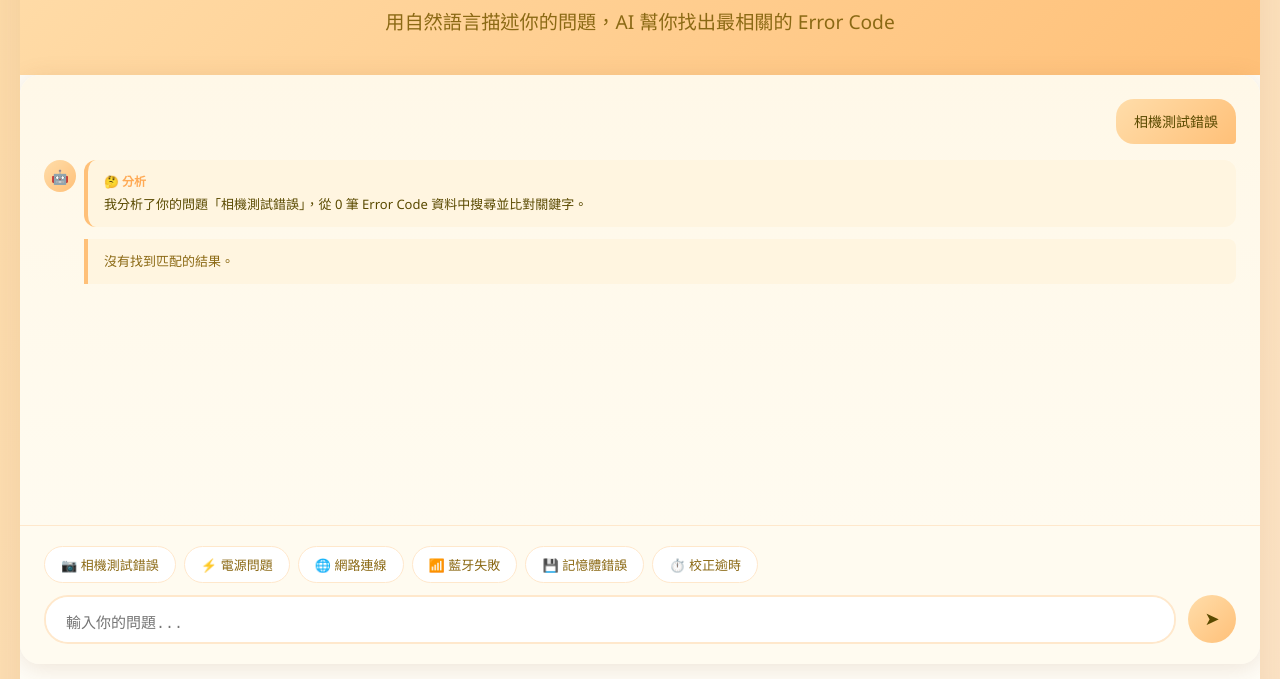
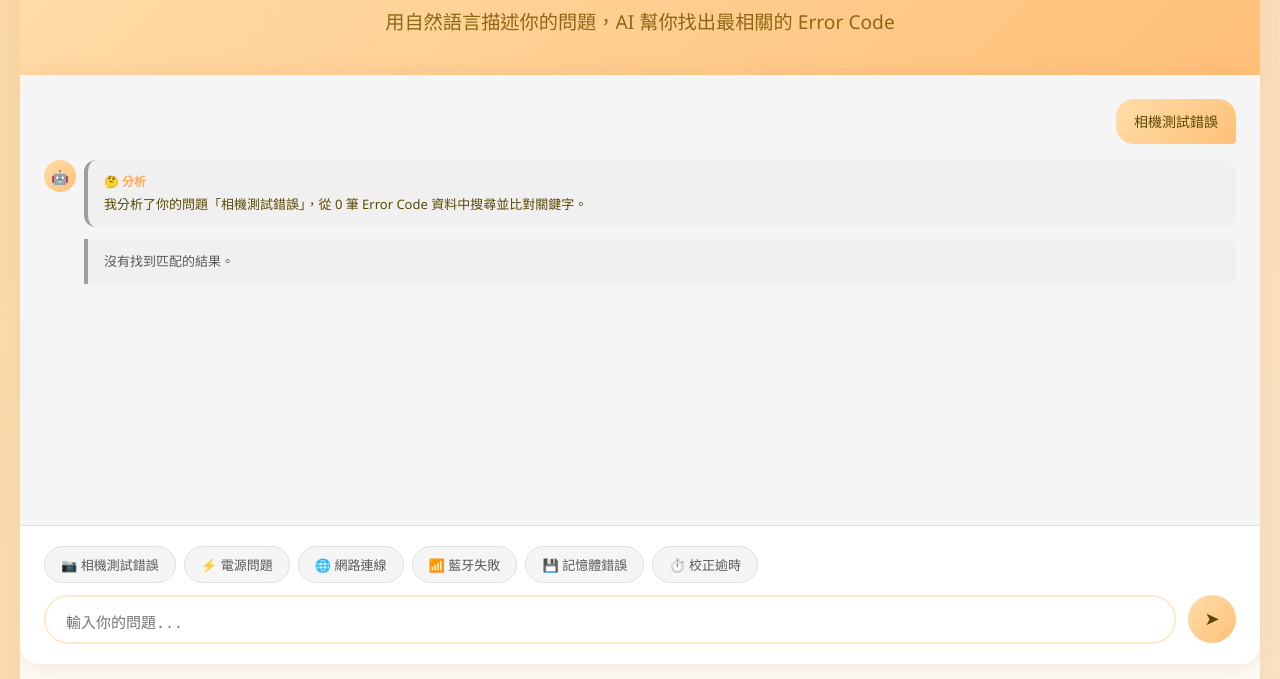
Before and after one commit to lobbster1234-ai/error-code-table, a plain HTML site: page index.html in a window 1280 px wide. Both pictures are taken after a click on the button "📷 相機測試錯誤". Shown: the part 121-800 px from the top of the page. Drawn offline with Linux system fonts and the light colour scheme; no server answers.

Commit message:
聊天框改為淡灰色配色

```diff
--- a/css/ai-assistant.css
+++ b/css/ai-assistant.css
@@ -15,7 +15,7 @@
     height: 450px;
     overflow-y: auto;
     padding: 24px;
-    background: linear-gradient(180deg, #FFF8E8 0%, #FFFBF0 100%);
+    background: #f5f5f5;
 }
 
 /* 歡迎訊息 */
@@ -138,11 +138,11 @@
 
 /* 思考分析 */
 .thinking-box {
-    background: #FFF5E0;
+    background: #f0f0f0;
     border-radius: 12px;
     padding: 12px 16px;
     margin-bottom: 12px;
-    border-left: 4px solid #FFC078;
+    border-left: 4px solid #9e9e9e;
 }
 
 .thinking-label {
@@ -233,13 +233,13 @@
 
 /* 建議文字 */
 .suggestions-box {
-    background: #FFF5E0;
-    border-left: 4px solid #FFC078;
+    background: #f0f0f0;
+    border-left: 4px solid #9e9e9e;
     padding: 12px 16px;
     margin-top: 12px;
     border-radius: 0 8px 8px 0;
     font-size: 13px;
-    color: #8B6914;
+    color: #5a5a5a;
     line-height: 1.6;
 }
 
@@ -282,8 +282,8 @@
 /* 輸入區域 */
 .ai-input-section {
     padding: 20px 24px;
-    background: #FFFBF0;
-    border-top: 1px solid #FFE8CC;
+    background: #ffffff;
+    border-top: 1px solid #e0e0e0;
 }
 
 .quick-hints {
@@ -294,20 +294,20 @@
 }
 
 .hint-btn {
-    background: white;
-    border: 1px solid #FFE8CC;
+    background: #f5f5f5;
+    border: 1px solid #e0e0e0;
     border-radius: 20px;
     padding: 8px 16px;
     font-size: 13px;
-    color: #8B6914;
+    color: #5a5a5a;
     cursor: pointer;
     transition: all 0.2s ease;
 }
 
 .hint-btn:hover {
-    background: #FFDDAA;
-    border-color: #FFC078;
-    color: #5a4a00;
+    background: #e0e0e0;
+    border-color: #bdbdbd;
+    color: #333;
 }
 
 .input-row {
@@ -402,7 +402,7 @@
 }
 
 .bulk-toggle:hover {
-    background: #FFF8E8;
+    background: #f5f5f5;
 }
 
 .bulk-toggle span:first-child {
```
